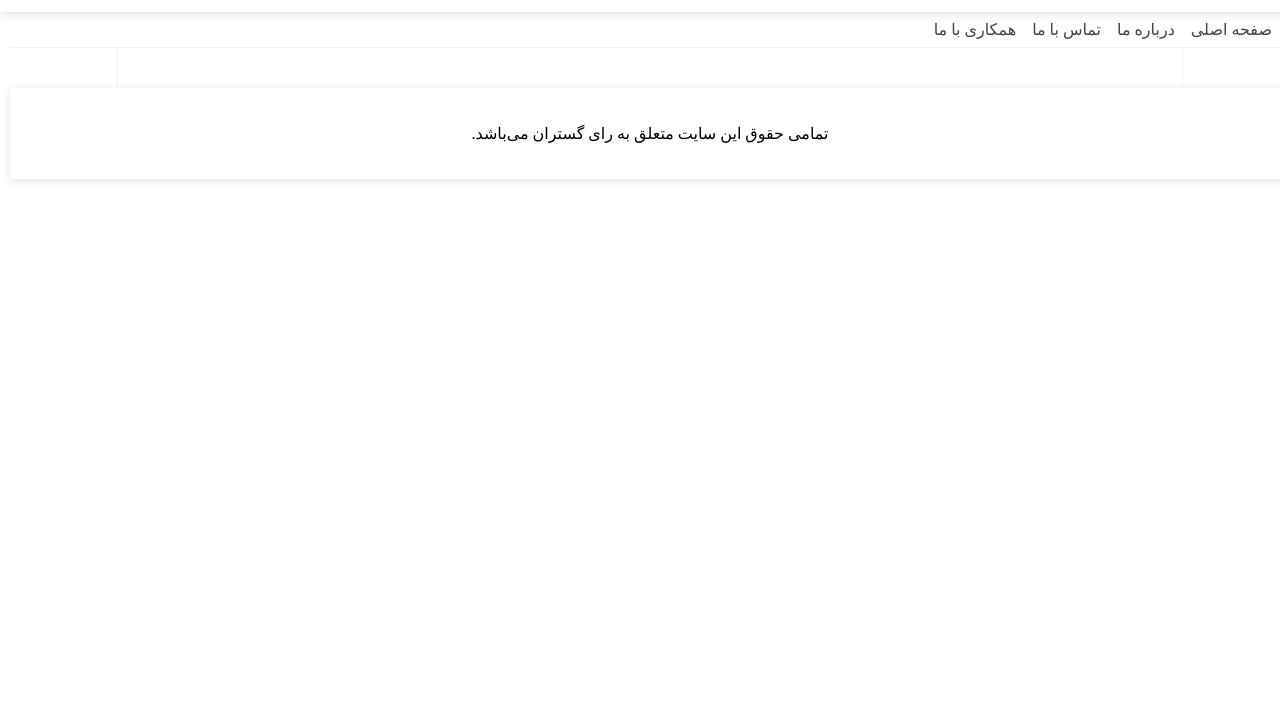
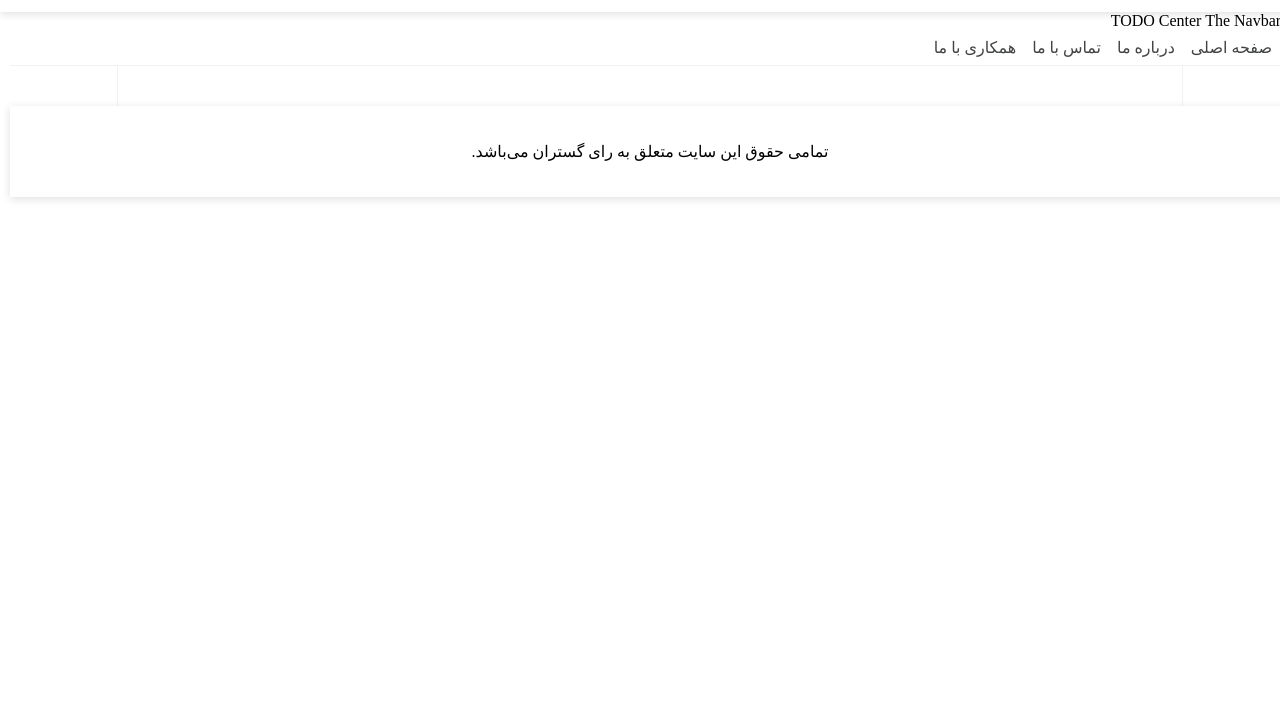
Before and after one commit to monirekhanlou/Company, a plain HTML site: page _master.html in a window 1280 px wide. Shown: the part 79-800 px from the top of the page. Drawn offline with Linux system fonts and the light colour scheme.

Commit message:
TODO Test

```diff
--- a/_master.html
+++ b/_master.html
@@ -32,14 +32,14 @@
   <img src="images/parsMehrLogo.png" alt="parsMehrLogo!" class="logo" />
  <h1>شرکت رای گستران پارس مهر</h1>
 </header>
-<nav>
+<nav>//TODO Center The Navbar
 <ul>
   <li><a href="Index.html">صفحه اصلی</a></li>
   <li><a href="About.html">درباره ما</a></li>
   <li><a href="Contact.html">تماس با ما</a></li>
   <li><a href="Resume.html">همکاری با ما</a></li>
 </ul>
-<div style="clear:both ;"></div>
+<div style="clear:both;"></div>
 </nav>
 <section class="Container">
 
```
